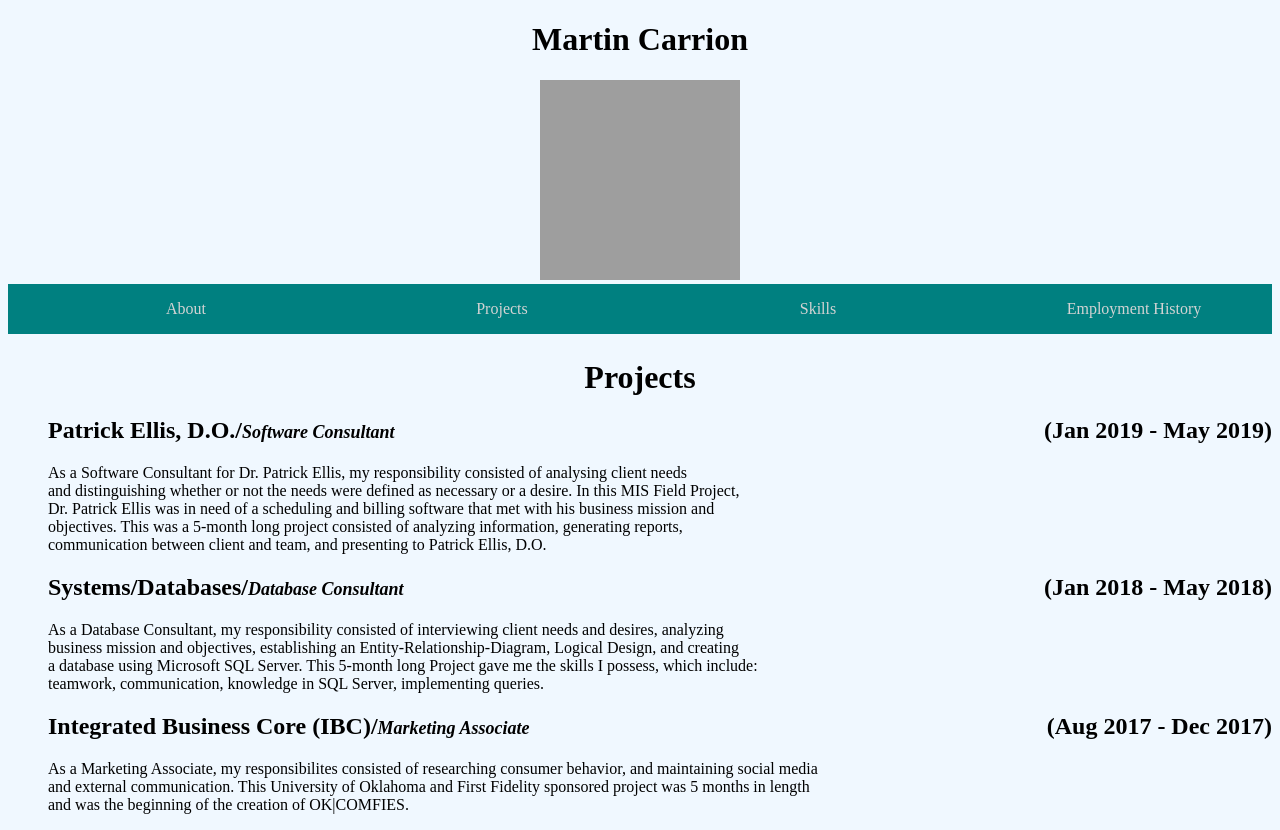
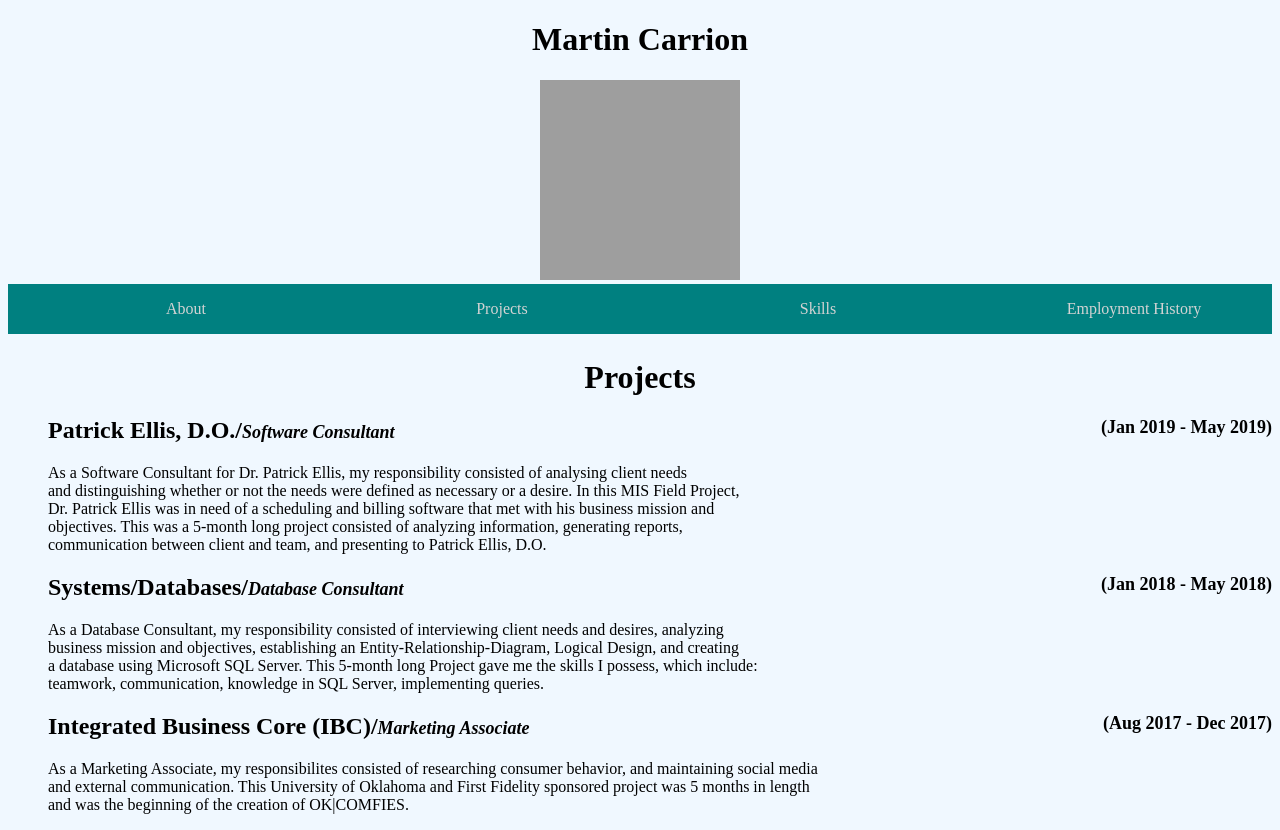
Before and after one commit to MartinCarrion/MartinCarrion.github.io, a plain HTML site: page Projects.html in a window 1280 px wide. Drawn offline with Linux system fonts and the light colour scheme; grey boxes are pictures that could not be loaded.

Commit message:
Even More

```diff
--- a/style.css
+++ b/style.css
@@ -98,12 +98,18 @@ h1{
     margin-top:75px;
 
 }
-.SoftwareConsultantDate{
-    float:right;
+.SoftwareConsultantDate {
+    float: right;
+    font-family: normal;
+    font-size: large;
 }
-.DatabaseConsultantDate{
-    float:right;
+.DatabaseConsultantDate {
+    float: right;
+    font-family: normal;
+    font-size: large;
 }
-.MarketingAssociateDate{
-    float:right;
+.MarketingAssociateDate {
+    float: right;
+    font-family: normal;
+    font-size: large;
 }
```
